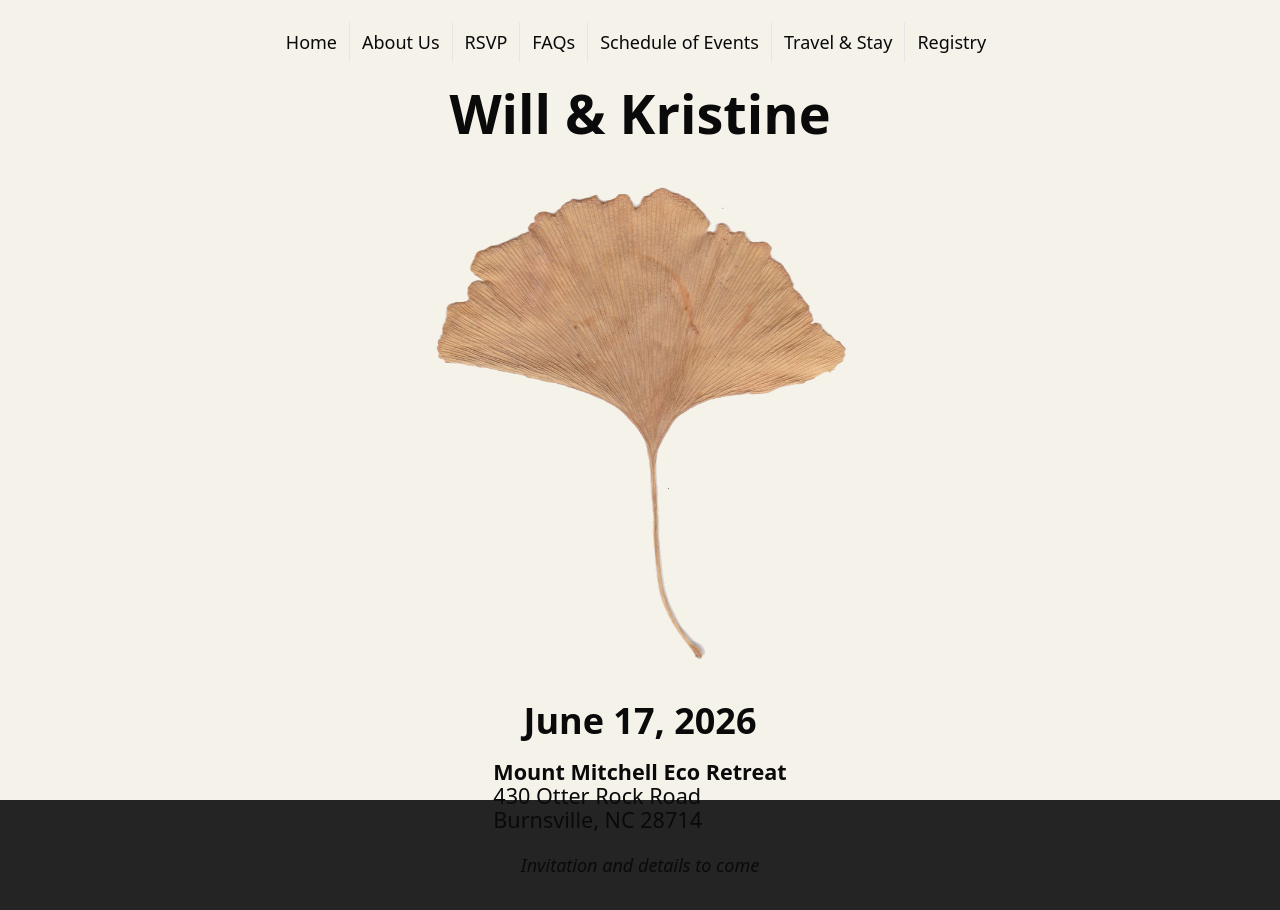
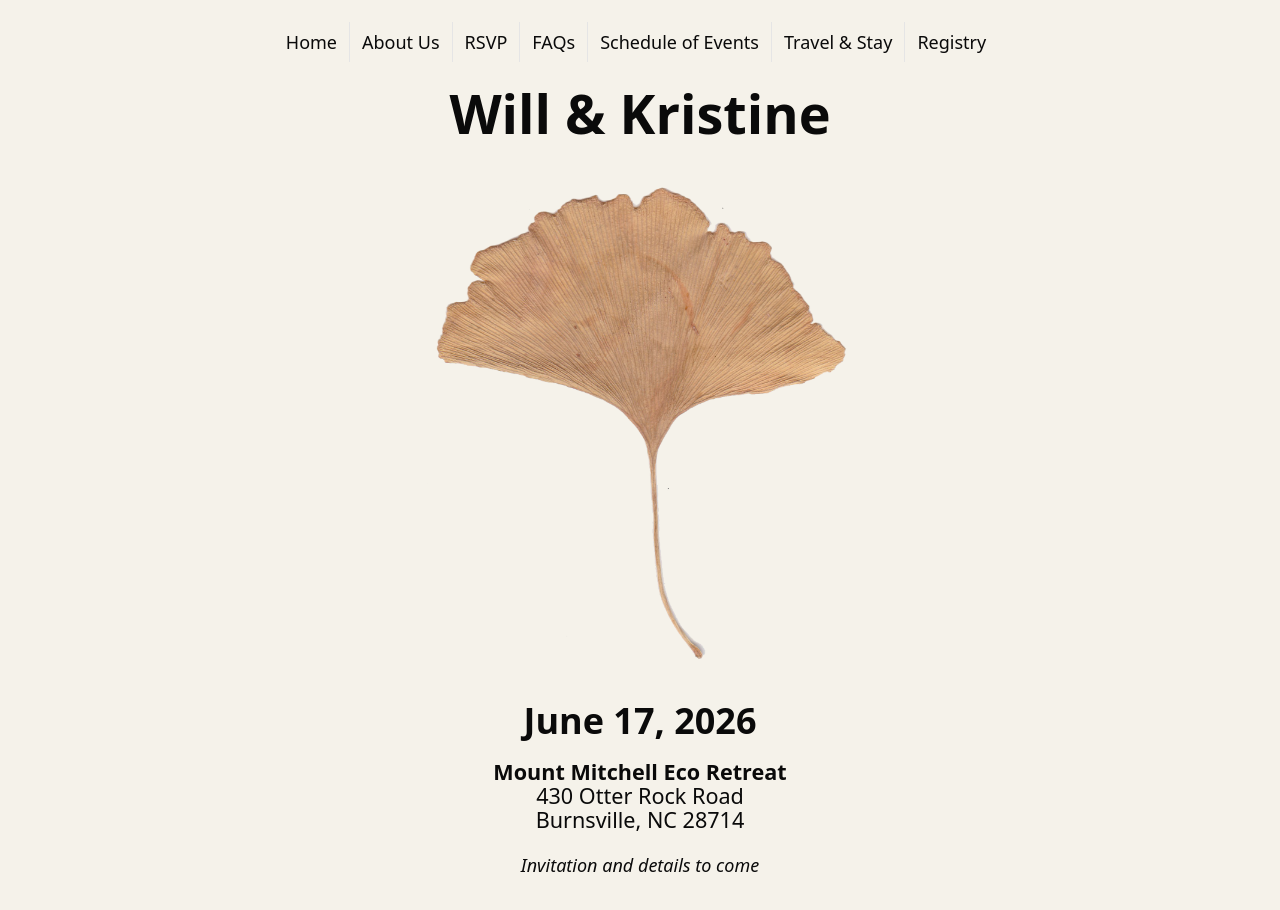
Before and after one commit to kr0sette/will-kristine-wedding, a React (Vite) app: page / in a window 1280 px wide. Shown: the top 910 px of the page. Before the commit the page ends 879 px from the top, so only its background shows below. Built offline with nearby package versions, Linux system fonts and the light colour scheme.

Commit message:
Fixing some app height and width issues and text alignment

```diff
--- a/src/App.tsx
+++ b/src/App.tsx
@@ -4,7 +4,7 @@ import { Outlet } from 'react-router'
 function App() {
 
   return (
-    <div className="app-container h-screen w-screen">
+    <div className="app-container h-fit w-fit">
       <Navigation />
       <Outlet />
     </div>
--- a/src/index.css
+++ b/src/index.css
@@ -53,8 +53,6 @@
 
 body {
   margin: 0;
-  display: flex;
-  place-items: center;
   min-width: 320px;
   min-height: 100vh;
   font-size: 18px;
--- a/src/page/save-the-date.tsx
+++ b/src/page/save-the-date.tsx
@@ -2,7 +2,7 @@ import gingko from '@/media/gingko_transparent_background.png'
 
 function SaveTheDate() {
   return (
-    <div className="save-the-date-content flex flex-col items-center justify-center">
+    <div className="save-the-date-content flex flex-col items-center justify-center pb-15">
       <h1 className="font-bold">Will & Kristine</h1>
       <img src={gingko} alt="logo" className="w-1/3 pt-10 pb-10"/>
       <div>
@@ -11,7 +11,7 @@ function SaveTheDate() {
       <h2 className="dates font-bold pb-5">
         <p>June 17, 2026</p>
       </h2>
-      <h3 className="location pb-5">
+      <h3 className="location text-center pb-5">
         <p className="font-bold">Mount Mitchell Eco Retreat</p>
         <p>430 Otter Rock Road</p>
         <p>Burnsville, NC 28714</p>
```
